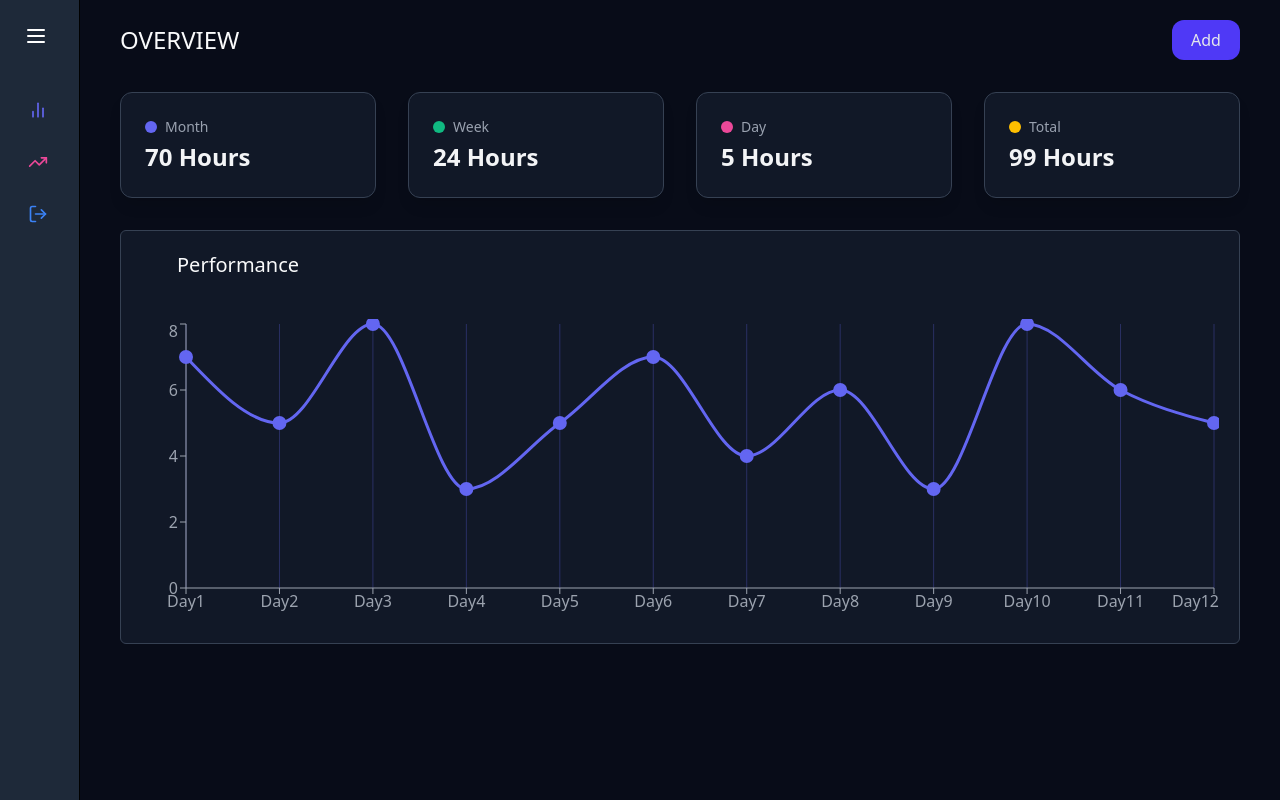
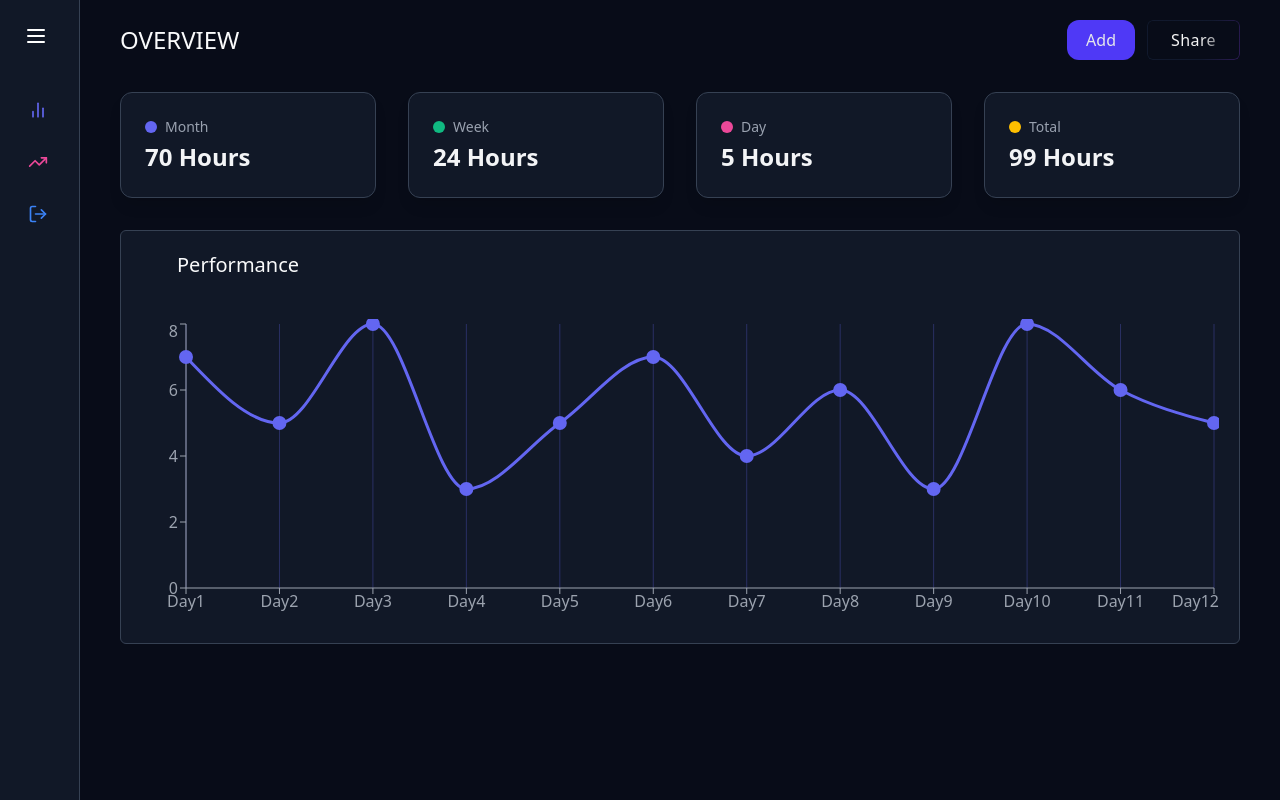
Before and after one commit to foolcodes/journey, a React (Vite) app: page /overview in a window 1280 px wide. Built offline with nearby package versions, Linux system fonts and the light colour scheme.

Commit message:
Saving coz i dont know what i m gonna do next

```diff
--- a/src/components/Home/index.jsx
+++ b/src/components/Home/index.jsx
@@ -9,12 +9,12 @@ AOS.init({
 
 const Home = () => {
   return (
-    <div className="bg-[#080C18] h-screen w-screen flex flex-col justify-between font-sans-serif">
+    <div className="bg-[#080C18] h-screen w-screen flex flex-col justify center font-sans-serif">
       <div data-aos="fade-down">
         <Header />
       </div>
       <div
-        className="flex flex-col justify-center items-center"
+        className="h-full flex flex-col justify-center items-center"
         data-aos="fade-up"
       >
         {" "}
@@ -29,7 +29,6 @@ const Home = () => {
           <span className="gradient-text">inspire others</span>.
         </p>
       </div>
-      <div></div>
     </div>
   );
 };
--- a/src/components/Main/index.jsx
+++ b/src/components/Main/index.jsx
@@ -1,5 +1,5 @@
 import ChallengeCard from "../ChallengeCard";
-import Sidebar from "../Sidebar";
+import Note from "../Note";
 
 const Main = () => {
   const challenges = [
@@ -7,11 +7,19 @@ const Main = () => {
   ];
   return (
     <div className="w-full h-screen bg-[#080C18] font-semibold p-10 pt-4">
-      <h1 className="text-white text-3xl">Challenges</h1>
-      <div className="bg-gray-900 min-h-[70vh] max-h-[70vh]  w-[70vw] mt-8 p-6 rounded-xl grid grid-cols-3 items-center overflow-y-scroll custom-scrollbar">
-        {challenges.map((eachItem) => (
-          <ChallengeCard challengeDetails={eachItem} key={eachItem.id} />
-        ))}
+      <h1 data-aos="fade-down" className="text-white text-3xl">
+        Challenges
+      </h1>
+      <div className="flex mt-8">
+        <div
+          data-aos="fade-right"
+          className="bg-gray-900 border mr-7 border-gray-700 min-h-[70vh] max-h-[70vh] w-[65vw] p-6 rounded-xl grid grid-cols-3 items-center overflow-y-scroll custom-scrollbar"
+        >
+          {challenges.map((eachItem) => (
+            <ChallengeCard challengeDetails={eachItem} key={eachItem.id} />
+          ))}
+        </div>
+        <Note />
       </div>
     </div>
   );
--- /dev/null
+++ b/src/components/Note/index.jsx
@@ -0,0 +1,24 @@
+const Note = () => {
+  return (
+    <div
+      data-aos="fade-left"
+      className="bg-gray-900 border border-gray-700 rounded-xl p-4 max-w-[22vw]"
+    >
+      <h1 className="gradient-text text-2xl mb-3">Aim of the Challenge</h1>
+      <textarea
+        placeholder="-> Be consistent
+
+-> Work for 5 hours every day
+
+-> Track your progress
+"
+        className="overflow-y-scroll custom-scrollbar h-[60%] border-none focus:outline-none p-3 pr-10 bg-gray-800 w-full text-white rounded text-sm resize-none mb-7"
+      />
+      <button className="text-white cursor-pointer bg-indigo-600 p-2 rounded-xl w-23 font-medium button">
+        Save
+      </button>
+    </div>
+  );
+};
+
+export default Note;
--- a/src/components/Overview/index.jsx
+++ b/src/components/Overview/index.jsx
@@ -3,7 +3,7 @@ import { useState } from "react";
 import Chart from "../Chart";
 import StatisticsCard from "../StatisticsCard";
 import Modal from "../Modal";
-import Sidebar from "../Sidebar";
+import ShinyButton from "../ShinnyButton/ShinyButton";
 
 const details = [
   { title: "Month", value: "70 Hours", color: "#6366F1" },
@@ -21,12 +21,15 @@ const Overview = () => {
         className="flex justify-between items-center mb-8"
       >
         <h1 className="text-gray-50 text-2xl">OVERVIEW</h1>
-        <button
-          onClick={() => toggleModal(true)}
-          className="text-gray-200 hover:text-white transition duration-300 cursor-pointer bg-indigo-600 rounded-xl w-17 px-4 py-2 font-medium"
-        >
-          Add
-        </button>
+        <div className="flex">
+          <button
+            onClick={() => toggleModal(true)}
+            className="text-gray-200 hover:text-white transition duration-300 cursor-pointer bg-indigo-600 rounded-xl w-17 px-4 py-2 mr-3 font-medium"
+          >
+            Add
+          </button>
+          <ShinyButton title={"Share"} />
+        </div>
       </div>
       <div data-aos="fade-down" className="grid grid-cols-4 gap-8 mb-8">
         {details.map((eachItem, index) => (
--- a/src/components/ShinnyButton/ShinyButton.jsx
+++ b/src/components/ShinnyButton/ShinyButton.jsx
@@ -1,9 +1,8 @@
 import { motion } from "framer-motion";
 import { useNavigate } from "react-router-dom";
 
-const ShinyButton = (props) => {
+const ShinyButton = ({ title }) => {
   const navigate = useNavigate();
-  const { title } = props;
   const onClickNavigateToLogin = () => {
     navigate("/login");
   };
--- a/src/components/Sidebar/index.jsx
+++ b/src/components/Sidebar/index.jsx
@@ -19,7 +19,7 @@ const Sidebar = () => {
       }`}
       animate={{ width: isSidebarOpen ? 230 : 80 }}
     >
-      <div className="h-full bg-gray-800 bg-opacity-50 backdrop-blur-md p-4 flex flex-col border-r border-b-gray-700">
+      <div className="h-full bg-[#111827] bg-opacity-50 backdrop-blur-md p-4 flex flex-col border-r border-gray-700">
         <motion.button
           whileHover={{ scale: 1.1 }}
           whileTap={{ scale: 0.9 }}
--- a/src/index.css
+++ b/src/index.css
@@ -19,9 +19,9 @@
   background: radial-gradient(
       circle at 50% 0%,
       rgba(var(--radial-gradient-background), 0.05) 0%,
-      transparent 60%
+      transparent 30%
     )
-    linear-gradient(to bottom, rgb(0, 68, 255), rgb(147, 7, 241));
+    linear-gradient(to bottom, rgb(0, 68, 255), rgb(142, 4, 234));
 }
 
 .linear-mask {
```
